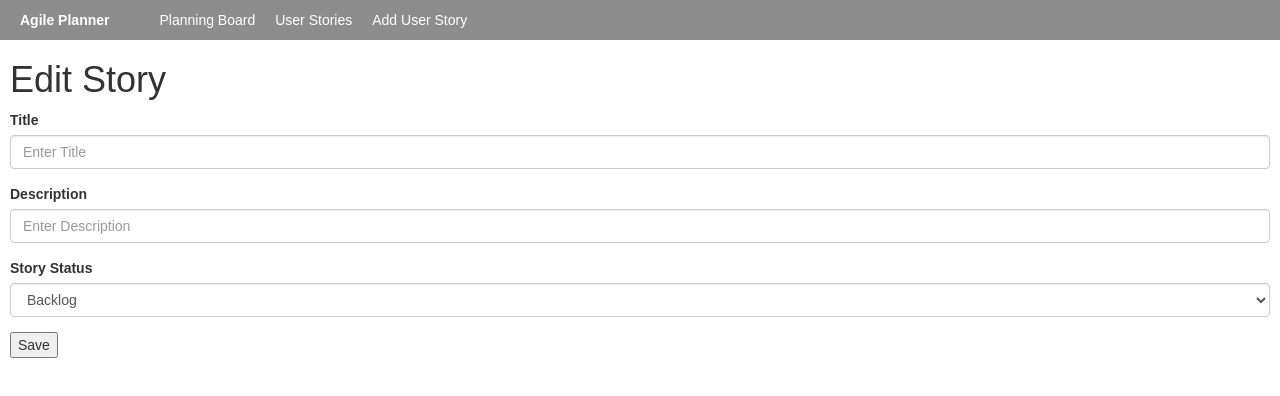
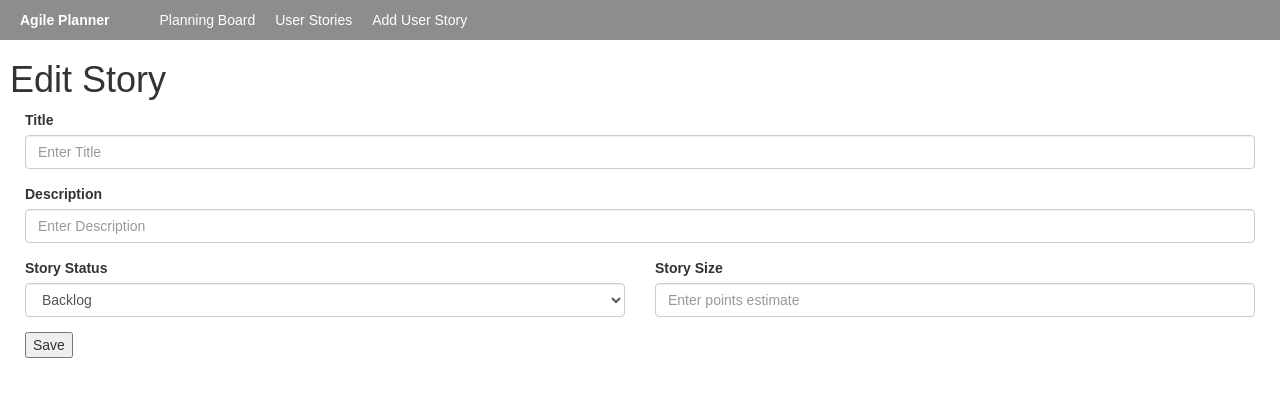
Before and after one commit to adunn49/agileplanner, a React app: page /addstory in a window 1280 px wide. Shown: the top 396 px of the page. Built offline with nearby package versions, Linux system fonts and the light colour scheme; no server answers.

Commit message:
Tidied up styling

```diff
--- a/src/components/EditStory/EditStory.js
+++ b/src/components/EditStory/EditStory.js
@@ -16,7 +16,8 @@ class EditStory extends Component {
     /* This will be used for a new user story. */
     story: {
       title: '',
-      storyStatus: '0'
+      storyStatus: '0',
+      storySize: ''
     },
     isEditing: false
   };
@@ -90,6 +91,9 @@ class EditStory extends Component {
       <div className={classes.EditStory}>
         <h1>{title}</h1>
         <form>
+          <div className="container-fluid">
+            <div className="row">
+              <div className="col-sm-12">
                 <FormGroup controlId="title">
                   <ControlLabel>Title</ControlLabel>
                   <FormControl onChange={(event) => this.handleChange(event, 'title')}
@@ -97,10 +101,18 @@ class EditStory extends Component {
                     placeholder="Enter Title"
                     value={this.state.story.title}/>
                 </FormGroup>
+              </div>
+            </div>
+            <div className="row">
+              <div className="col-sm-12">
                 <FormGroup controlId="description">
                   <ControlLabel>Description</ControlLabel>
                   <FormControl placeholder="Enter Description" value={this.state.story.description}/>
                 </FormGroup>
+              </div>
+            </div>
+            <div className="row">
+              <div className="col-sm-6">
                 <FormGroup controlId="storyStatus">
                   <ControlLabel>Story Status</ControlLabel>
                   <FormControl componentClass="select" placeholder="Select"
@@ -113,8 +125,25 @@ class EditStory extends Component {
                     <option value="4">Complete</option>
                   </FormControl>
                 </FormGroup>
+              </div>
+              <div className="col-sm-6">
+                <FormGroup controlId="storySize">
+                  <ControlLabel>Story Size</ControlLabel>
+                  <FormControl placeholder="Enter points estimate"
+                     onChange={(event) => this.handleChange(event, 'storySize')}
+                     value={this.state.story.storySize}/>
+                </FormGroup>
+              </div>
+            </div>
+        </div>
         </form>
+        <div className="container-fluid">
+          <div className="row">
+            <div className="col-sm-12">
               <button onClick={this.doSaveHandler}>Save</button>
+            </div>
+          </div>
+        </div>
       </div>
     );
   }
--- a/src/components/UserStory/UserStory.css
+++ b/src/components/UserStory/UserStory.css
@@ -3,7 +3,6 @@
   padding: 0;
   margin: 10px 0;
   background-color: #fff;
-  box-shadow: 0px 2px 1px #ccc;
 }
 
   .UserStory__Header {
@@ -36,43 +35,39 @@
       font-size: 0.6rem;
       line-height: 1.2rem;
       font-weight: 400;
-      background-color: #ffffff;
       margin-top: 10px;
   }
 
   .UserStory__Body__Title {
-    font-size: 1.3rem;
+    font-size: 1.2rem;
     margin-top: 0;
-    margin-right: 24px;
     line-height: 17px;
     color: #707070;
   }
 
   .UserStory__Footer {
-    display: none;
     text-align: right;
     padding: 0;
     font-size: 0.5rem;
   }
 
 .Stat1, .Stat2, .Stat3 {
-  width: 33.3333333333%;
+  width: 100%;
   height: 30px;
-  text-align: center;
+  text-align: right;
   display: inline-block;
   line-height: 2.0rem;
-  color: white;
-  font-size: 0.8rem;
+  color: #aaa;
+  font-size: 1.3rem;
+  padding: 0 15px;
 }
 
 
 .Color1 {
-  background: #4f85d8;
-  color: white;
 }
 .Color2 {
-  background: #dc4141;
+  display: none;
 }
 .Color3 {
-  background: #3ec71d;
+  display: none;
 }
--- a/src/components/UserStory/UserStory.js
+++ b/src/components/UserStory/UserStory.js
@@ -4,14 +4,16 @@ import {NavLink} from 'react-router-dom';
 
 class UserStory extends Component {
   render() {
+    let storySize = 'Unsized';
+    if (this.props.story.storySize && this.props.story.storySize !== '') {
+      storySize = this.props.story.storySize + 'pts';
+    }
     return (
       <div className={classes.UserStory}>
         <div className={classes['UserStory__Header']}><NavLink to={'/editstory/' + this.props.story.id}><span class="glyphicon glyphicon-pencil"></span></NavLink></div>
         <div className={classes['UserStory__Body']}><h1 className={classes.UserStory__Body__Title}>{this.props.story.title}</h1></div>
         <div className={classes.UserStory__Footer}>
-          <div className={[classes.Stat1, classes.Color1].join(' ')}>{this.props.story.planningSize}pts</div>
-          <div className={[classes.Stat1, classes.Color2].join(' ')}>2</div>
-          <div className={[classes.Stat1, classes.Color3].join(' ')}>78%</div>
+          <div className={[classes.Stat1, classes.Color1].join(' ')}>{storySize}</div>
         </div>
       </div>
     );
--- a/src/containers/PlanningBoard/PlanningBoard.css
+++ b/src/containers/PlanningBoard/PlanningBoard.css
@@ -17,8 +17,17 @@
 .PlanningColumn__Content {
   background-color: #ededed;
   padding: 10px;
-  height: calc(100% - 140px);
+  min-height: calc(100% - 140px);
   margin:10px;
+  border-radius: 4px;
+}
+
+.PlanningColumn__TotalPoints {
+  text-align: center;
+  font-size: 1.8rem;
+  color: #fff;
+  border-radius: 4px;
+  background-color: #ccc;
 }
 
 .PlanningColumn__Content--Highlight1 {
--- a/src/containers/PlanningBoard/PlanningColumn.js
+++ b/src/containers/PlanningBoard/PlanningColumn.js
@@ -12,14 +12,23 @@ const planningColumn = (props) => {
     columnClasses.push(classes['PlanningColumn__Content--Highlight1']);
   }
   console.log(columnClasses);
+
+  let getCategoryTotalPoints = () => {
+    let totalPoints = props.stories.reduce((total, story) => (
+      total + ((story.storySize && story.storySize !== '') ? parseInt(story.storySize) : 0)), 0);
+      return props.stories.length === 0 ? 'Empty' : 'Total ' + totalPoints + 'pts';
+  };
+
   return (
     <div className={classes.PlanningColumn}>
       <h1 className={classes.PlanningColumn__Title}>{props.title}</h1>
         <div className={columnClasses.join(' ')}>
           {items}
+          <div className={classes.PlanningColumn__TotalPoints}>{getCategoryTotalPoints()}</div>
         </div>
     </div>
   )
 };
 
+
 export default planningColumn;
```
Lines whose indentation alone changed are shown as unchanged.
